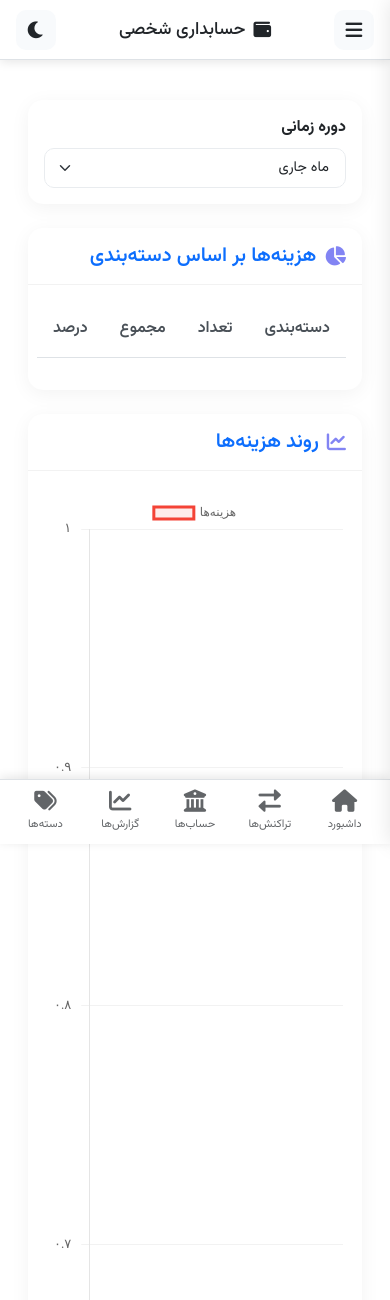
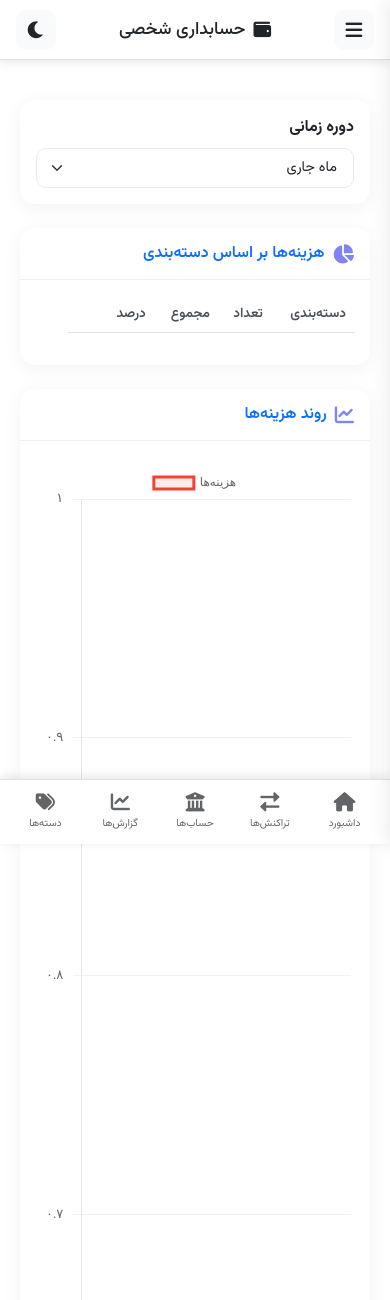
Before and after one commit to MoAmSZ/accounting_project, a Django app: page /reports/expense-analysis/ in a window 390 px wide. Shown: the top 1300 px of the page. Run offline with Django 5.2, Linux system fonts and the light colour scheme; data comes from the database, SQL or seed files in the repository; lists and menus that the app fills with data are empty; some libraries are stand-ins or nearby versions.

Commit message:
better uiand ux

```diff
--- a/templates/base.html
+++ b/templates/base.html
@@ -3,8 +3,16 @@
 <html lang="fa" dir="rtl" data-bs-theme="light">
 <head>
     <meta charset="UTF-8">
-    <meta name="viewport" content="width=device-width, initial-scale=1.0">
+    <meta name="viewport" content="width=device-width, initial-scale=1.0, maximum-scale=1.0, user-scalable=no">
+    <meta name="theme-color" content="#6366f1">
+    <meta name="apple-mobile-web-app-capable" content="yes">
+    <meta name="apple-mobile-web-app-status-bar-style" content="black-translucent">
+    <meta name="description" content="اپلیکیشن مدیریت مالی شخصی">
     <title>{% block title %}حسابداری شخصی{% endblock %}</title>
+
+    <!-- PWA -->
+    <link rel="manifest" href="{% static 'manifest.json' %}">
+    <link rel="apple-touch-icon" href="{% static 'icons/icon-192x192.png' %}">
 
     <!-- فونت‌ها -->
     <link rel="preconnect" href="https://fonts.googleapis.com">
@@ -429,16 +437,158 @@
             }
 
             .table-responsive {
-                margin: 0 -1rem;
-                padding: 0 1rem;
+                margin: 0;
+                padding: 0;
+                width: 100%;
+                overflow-x: auto;
+                -webkit-overflow-scrolling: touch;
+            }
+
+            .table {
+                min-width: 100%;
+                white-space: nowrap;
+            }
+
+            .table td, .table th {
+                padding: 0.75rem;
+                font-size: 0.9rem;
+            }
+
+            .card-header {
+                padding: 1rem;
+            }
+
+            .card-body {
+                padding: 1rem;
+            }
+
+            .container-fluid {
+                padding-left: 0.5rem;
+                padding-right: 0.5rem;
+            }
+
+            .row {
+                margin-left: -0.5rem;
+                margin-right: -0.5rem;
+            }
+
+            .col, [class*="col-"] {
+                padding-left: 0.5rem;
+                padding-right: 0.5rem;
             }
 
             .btn {
                 padding: 0.5rem 1rem;
+                font-size: 0.9rem;
             }
 
             .mobile-nav-item span {
                 font-size: 0.7rem;
+            }
+
+            .form-control, .form-select {
+                font-size: 0.9rem;
+                padding: 0.5rem 0.75rem;
+            }
+
+            .progress {
+                height: 6px;
+            }
+
+            .icon-circle {
+                width: 40px;
+                height: 40px;
+                font-size: 1.1rem;
+            }
+
+            h3 {
+                font-size: 1.5rem;
+            }
+
+            h4 {
+                font-size: 1.25rem;
+            }
+
+            h5 {
+                font-size: 1.1rem;
+            }
+
+            .card-title {
+                font-size: 1rem;
+            }
+
+            .money-format, .number-format {
+                font-size: 0.9rem;
+            }
+        }
+
+        /* بهینه‌سازی برای موبایل‌های کوچک */
+        @media (max-width: 576px) {
+            .container-fluid {
+                padding-left: 0.25rem;
+                padding-right: 0.25rem;
+            }
+
+            .row {
+                margin-left: -0.25rem;
+                margin-right: -0.25rem;
+            }
+
+            .col, [class*="col-"] {
+                padding-left: 0.25rem;
+                padding-right: 0.25rem;
+            }
+
+            .table td, .table th {
+                padding: 0.5rem;
+                font-size: 0.85rem;
+            }
+
+            .card-header {
+                padding: 0.75rem;
+            }
+
+            .card-body {
+                padding: 0.75rem;
+            }
+
+            .btn {
+                padding: 0.4rem 0.8rem;
+                font-size: 0.85rem;
+            }
+
+            .mobile-nav-item {
+                padding: 0.25rem;
+            }
+
+            .mobile-nav-item i {
+                font-size: 1.2rem;
+            }
+
+            .mobile-nav-item span {
+                font-size: 0.65rem;
+            }
+
+            .icon-circle {
+                width: 36px;
+                height: 36px;
+                font-size: 1rem;
+            }
+
+            h3 {
+                font-size: 1.3rem;
+            }
+
+            h4 {
+                font-size: 1.15rem;
+            }
+
+            h5 {
+                font-size: 1rem;
+            }
+
+            .money-format, .number-format {
+                font-size: 0.85rem;
             }
         }
     </style>
@@ -591,6 +741,19 @@
     <script src="https://cdn.jsdelivr.net/npm/bootstrap@5.3.0/dist/js/bootstrap.bundle.min.js"></script>
 
     <script>
+        // ثبت Service Worker
+        if ('serviceWorker' in navigator) {
+            window.addEventListener('load', () => {
+                navigator.serviceWorker.register('/static/sw.js')
+                    .then(registration => {
+                        console.log('Service Worker registered:', registration);
+                    })
+                    .catch(error => {
+                        console.log('Service Worker registration failed:', error);
+                    });
+            });
+        }
+
         // تابع‌های تبدیل اعداد و تاریخ
         function toFarsiNumber(n) {
             if (n === null || n === undefined) return '';
```
